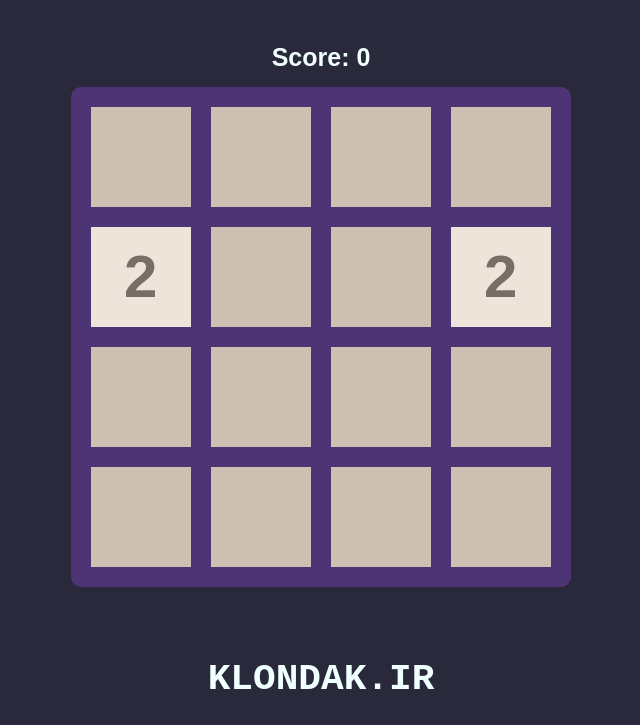
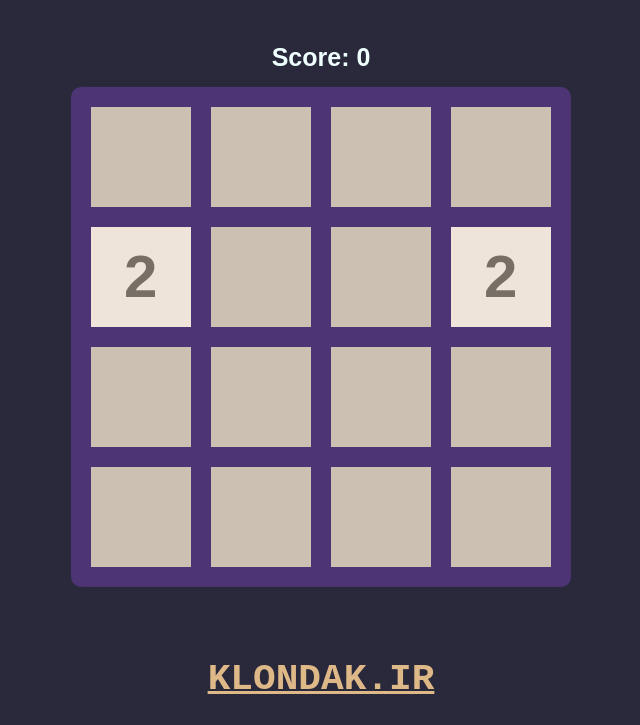
Before and after one commit to sh4de-c4t/KGAME-2048, a plain HTML site: page index.html in a window 1280 px wide. Shown: the part 159-884 px from the top of the page, without its empty margins (319-959 px from the left). Drawn offline with Linux system fonts and the light colour scheme.

Commit message:
Add files via upload

```diff
--- a/index.html
+++ b/index.html
@@ -119,7 +119,7 @@
     }
 </script>
 </br> </br> </br>
-<h1 style="font-family: monospace; font-size: 1Cm;">KLONDAK.IR</h1>
+<h1 style="font-family: monospace; font-size: 1Cm;"><a href="https://klondak.ir" style="color: burlywood;"> KLONDAK.IR </a></h1>
 </body>
 
 </html>
```
